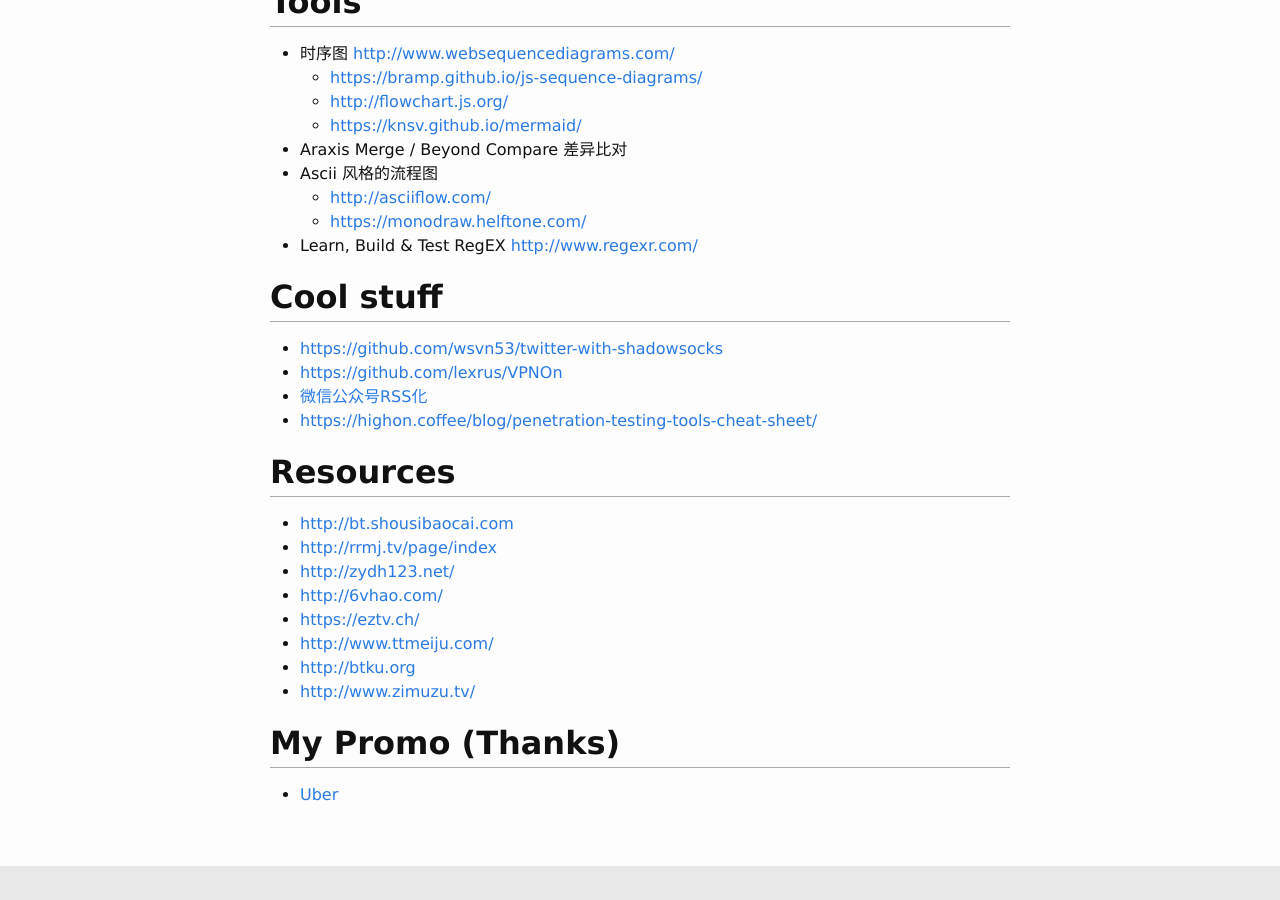
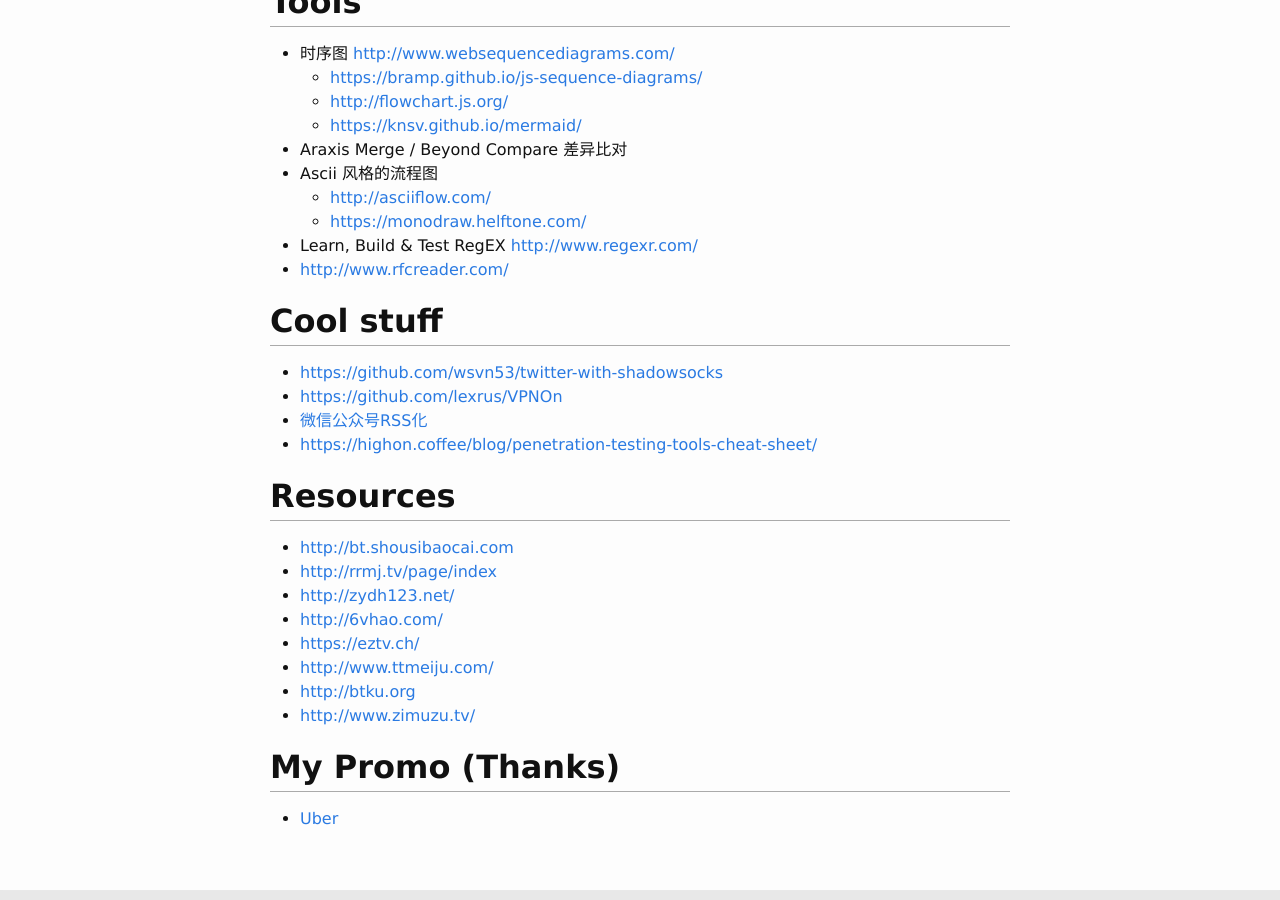
Before and after one commit to scateu/scateu.github.io, a Jekyll site: the page built from _pages/links.md, in a window 1280 px wide and 900 px high, scrolled down 975 px. Built offline with Jekyll 4.4.1, drawn with Linux system fonts in a browser that asks for light colours; comment, search, counter and statistics services are not loaded.

Commit message:
Thu Jan 26 19:45:33 CST 2017

```diff
--- a/_pages/links.md
+++ b/_pages/links.md
@@ -44,6 +44,7 @@
     - <http://asciiflow.com/>
     - <https://monodraw.helftone.com/>
  - Learn, Build & Test RegEX <http://www.regexr.com/>
+ - <http://www.rfcreader.com/>
 
 ## Cool stuff
  - <https://github.com/wsvn53/twitter-with-shadowsocks>
```
